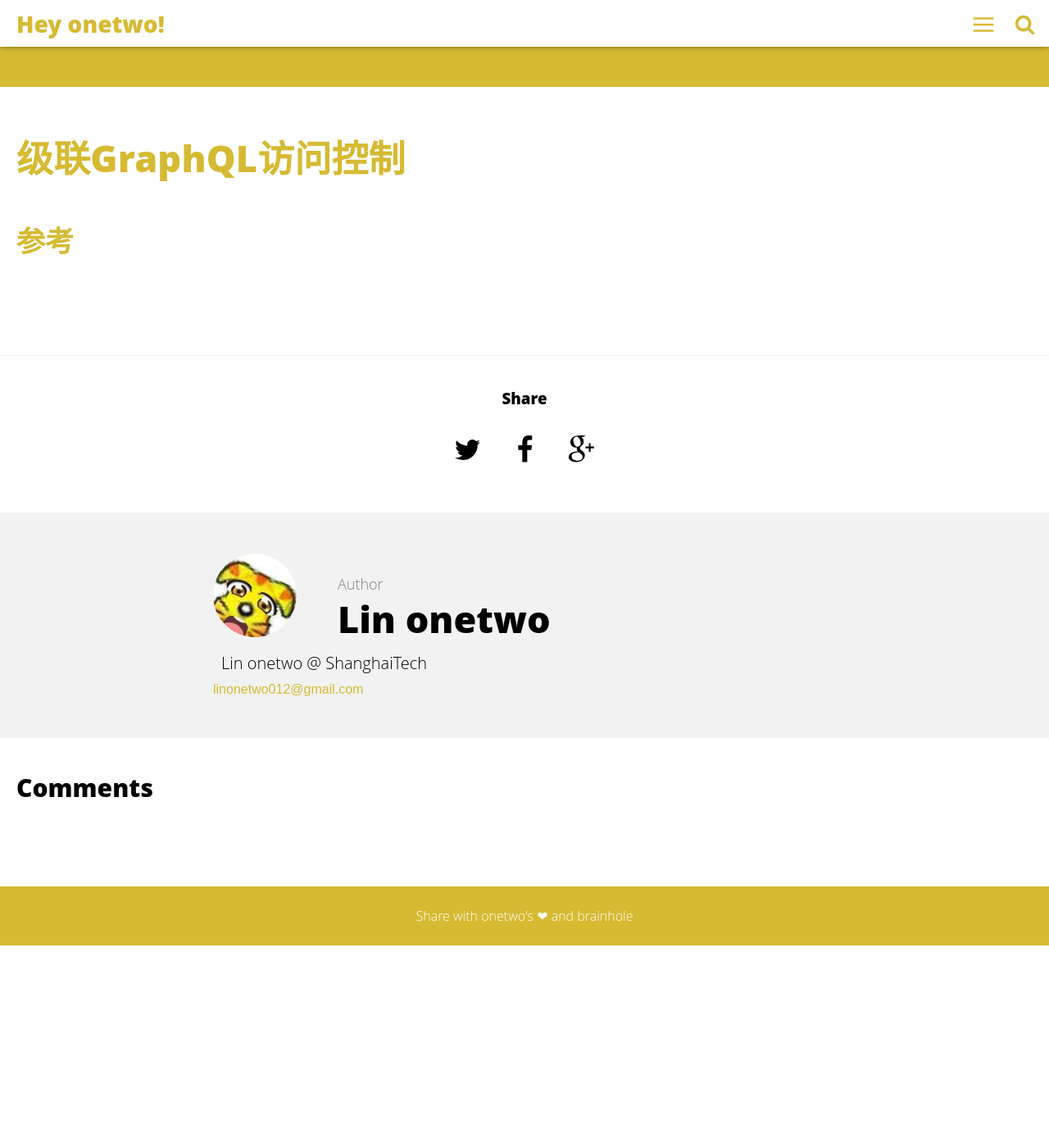
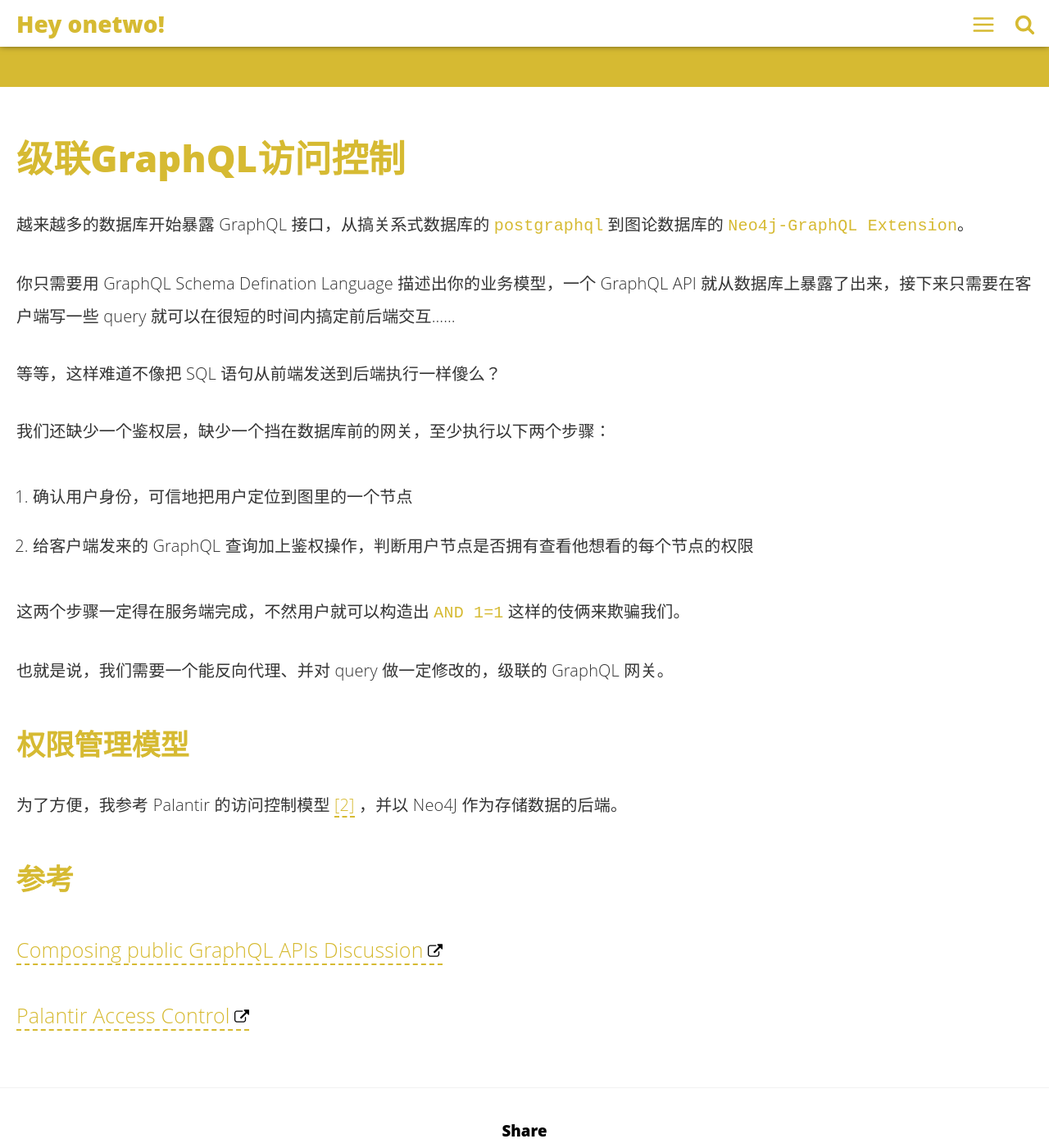
Before and after one commit to linonetwo/linonetwo.github.io, a Jekyll site: the page built from _posts/2017-08-25-级联GraphQL访问控制.md, in a window 1280 px wide and 1400 px high, scrolled down 394 px. Shown: the whole window at 82% size. Built offline with Jekyll 4.4.1, drawn with Linux system fonts in a browser that asks for light colours; comment, search, counter and statistics services are not loaded; before the commit the page ends 1547 px from its top, so only the background shows below that.

Commit message:
增加背景说明

````diff
--- a/_posts/2017-08-25-级联GraphQL访问控制.md
+++ b/_posts/2017-08-25-级联GraphQL访问控制.md
@@ -16,7 +16,27 @@
 ---
 # 级联GraphQL访问控制
 
+越来越多的数据库开始暴露 GraphQL 接口，从搞关系式数据库的 ```postgraphql``` 到图论数据库的 ```Neo4j-GraphQL Extension```。
+
+你只需要用 GraphQL Schema Defination Language 描述出你的业务模型，一个 GraphQL API 就从数据库上暴露了出来，接下来只需要在客户端写一些 query 就可以在很短的时间内搞定前后端交互……
+
+等等，这样难道不像把 SQL 语句从前端发送到后端执行一样傻么？
+
+我们还缺少一个鉴权层，缺少一个挡在数据库前的网关，至少执行以下两个步骤：
+
+1. 确认用户身份，可信地把用户定位到图里的一个节点
+1. 给客户端发来的 GraphQL 查询加上鉴权操作，判断用户节点是否拥有查看他想看的每个节点的权限
+
+这两个步骤一定得在服务端完成，不然用户就可以构造出 ```AND 1=1``` 这样的伎俩来欺骗我们。
+
+也就是说，我们需要一个能反向代理、并对 query 做一定修改的，级联的 GraphQL 网关。
+
+## 权限管理模型
+
+为了方便，我参考 Palantir 的访问控制模型 [[2]](#2) ，并以 Neo4J 作为存储数据的后端。
 
 ## 参考
 
-### [<span id="1"></span>]()
+### [<span id="1">Composing public GraphQL APIs Discussion</span>](https://github.com/graphql/graphql-js/issues/490)
+
+### [<span id="2">Palantir Access Control</span>](https://www.slideshare.net/palantirtech/palantir-access-control)
````
